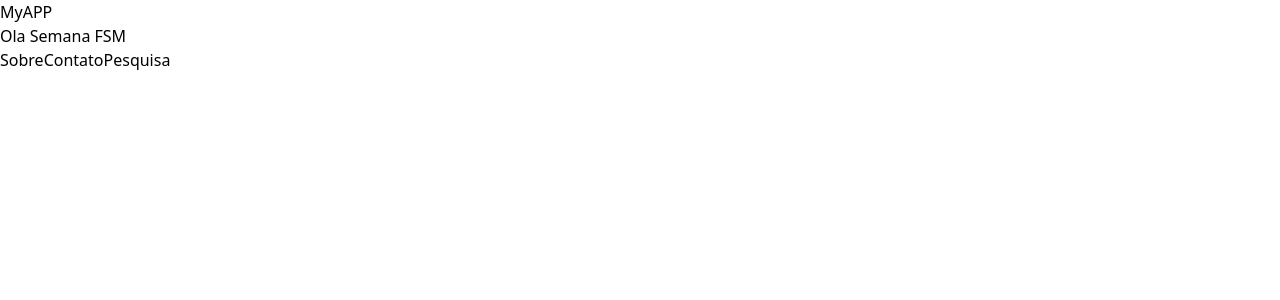
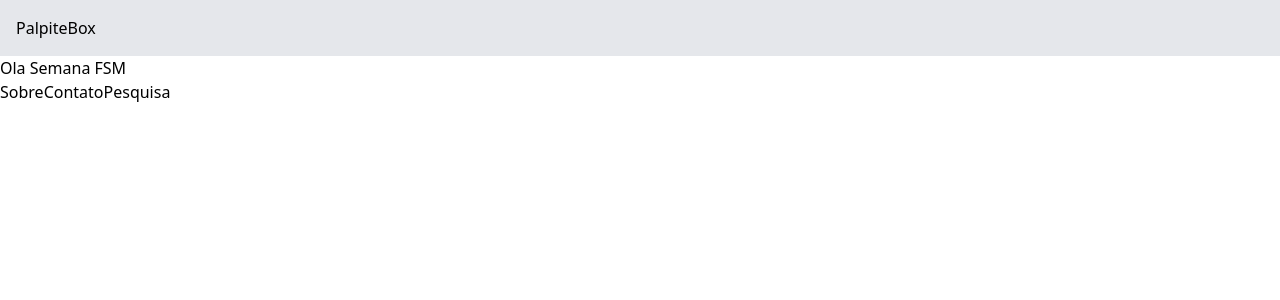
Before and after one commit to ernaneSNcarvalho/palpite_box, a Next.js app: page / in a window 1280 px wide. Shown: the top 300 px of the page. Built offline with nearby package versions, Linux system fonts and the light colour scheme.

Commit message:
Css Modules

```diff
--- /dev/null
+++ b/components/Header/index.js
@@ -0,0 +1,12 @@
+import React from "react"
+import styles from "./styles.module.css"
+
+const Header = () => {
+  return (
+    <div className={styles.wrapper}>
+      <div className="container mx-auto">PalpiteBox</div>
+    </div>
+  )
+}
+
+export default Header
--- /dev/null
+++ b/components/Header/styles.module.css
@@ -0,0 +1,3 @@
+.wrapper{
+    @apply bg-gray-200 p-4;
+}
--- a/pages/_app.js
+++ b/pages/_app.js
@@ -1,11 +1,14 @@
 import React from 'react'
 import '../css/style.css'
+import Header from '../components/Header'
 
 const MyApp = ({Component, pageProps}) => {
     return (
         <div>
-            <h1>MyAPP</h1>
+            <Header/>
+            <div className='container mx-auto'>
             <Component {...pageProps} />
+            </div>
         </div>
     )
 }
```
